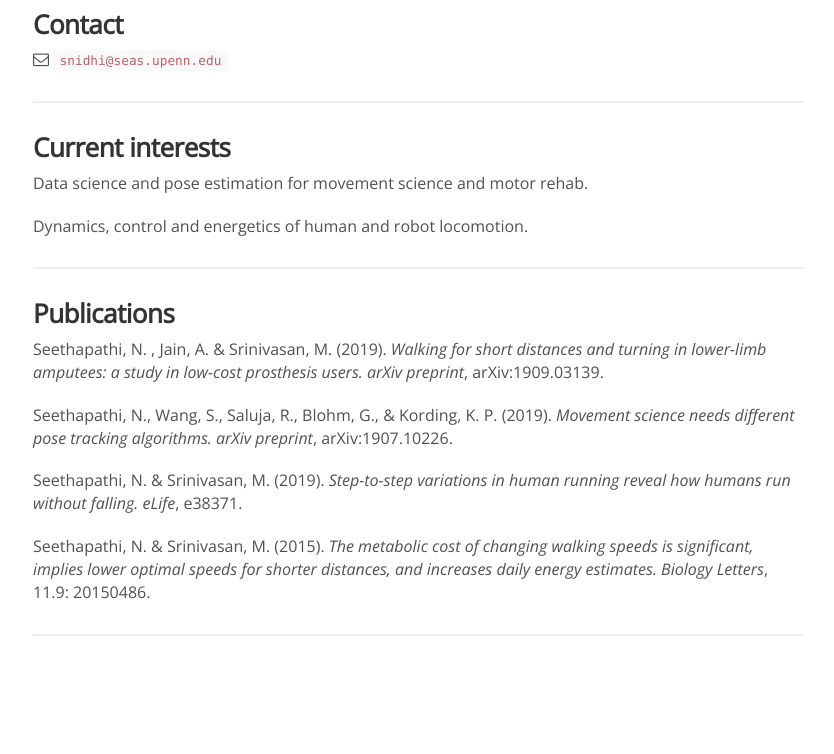
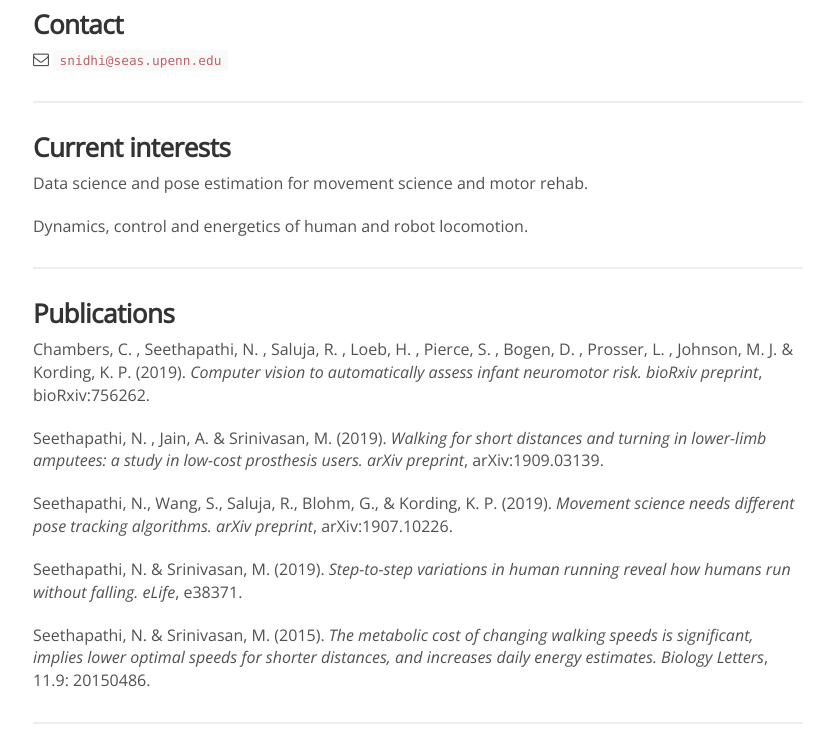
Before and after one commit to KordingLab/KordingLab.github.io, a Jekyll site: the page built from _people/nidhi_seethapathi.md, in a window 1280 px wide and 1104 px high. Shown: the part 350-1104 px from the top of the window, without its empty margins (222-1056 px from the left). Built offline with Jekyll 4.4.1, drawn with Linux system fonts in a browser that asks for light colours; nearby versions of some CDN libraries; comment, search, counter and statistics services are not loaded.

Commit message:
Update nidhi_seethapathi.md

```diff
--- a/_people/nidhi_seethapathi.md
+++ b/_people/nidhi_seethapathi.md
@@ -23,6 +23,8 @@ Dynamics, control and energetics of human and robot locomotion.
 
 ### Publications
 
+Chambers, C. , Seethapathi, N. , Saluja, R. , Loeb, H. , Pierce, S. , Bogen, D. , Prosser, L. , Johnson, M. J. & Kording, K. P. (2019). _Computer vision to automatically assess infant neuromotor risk. bioRxiv preprint_, bioRxiv:756262.
+
 Seethapathi, N. , Jain, A. & Srinivasan, M. (2019). _Walking for short distances and turning in lower-limb amputees: a study in low-cost prosthesis users. arXiv preprint_, arXiv:1909.03139.
 
 Seethapathi, N., Wang, S., Saluja, R., Blohm, G., & Kording, K. P. (2019). _Movement science needs different pose tracking algorithms. arXiv preprint_, arXiv:1907.10226.
```
